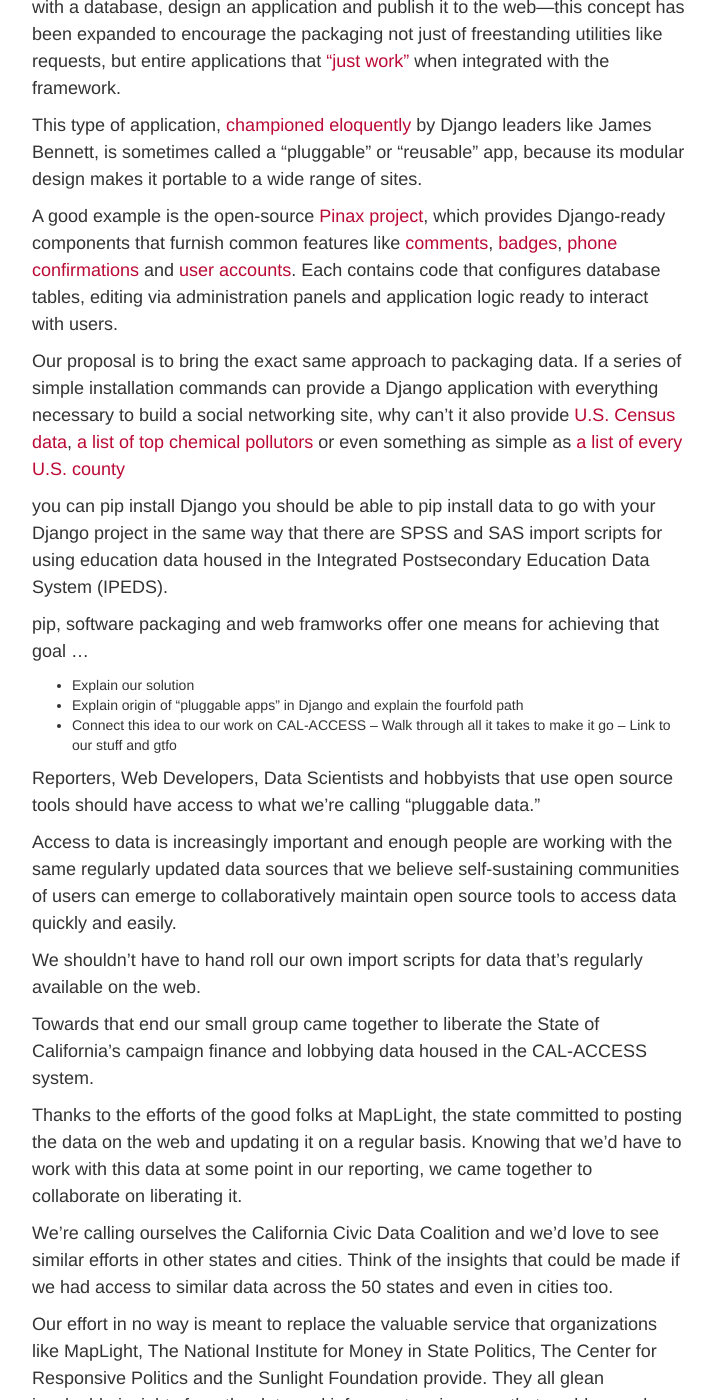
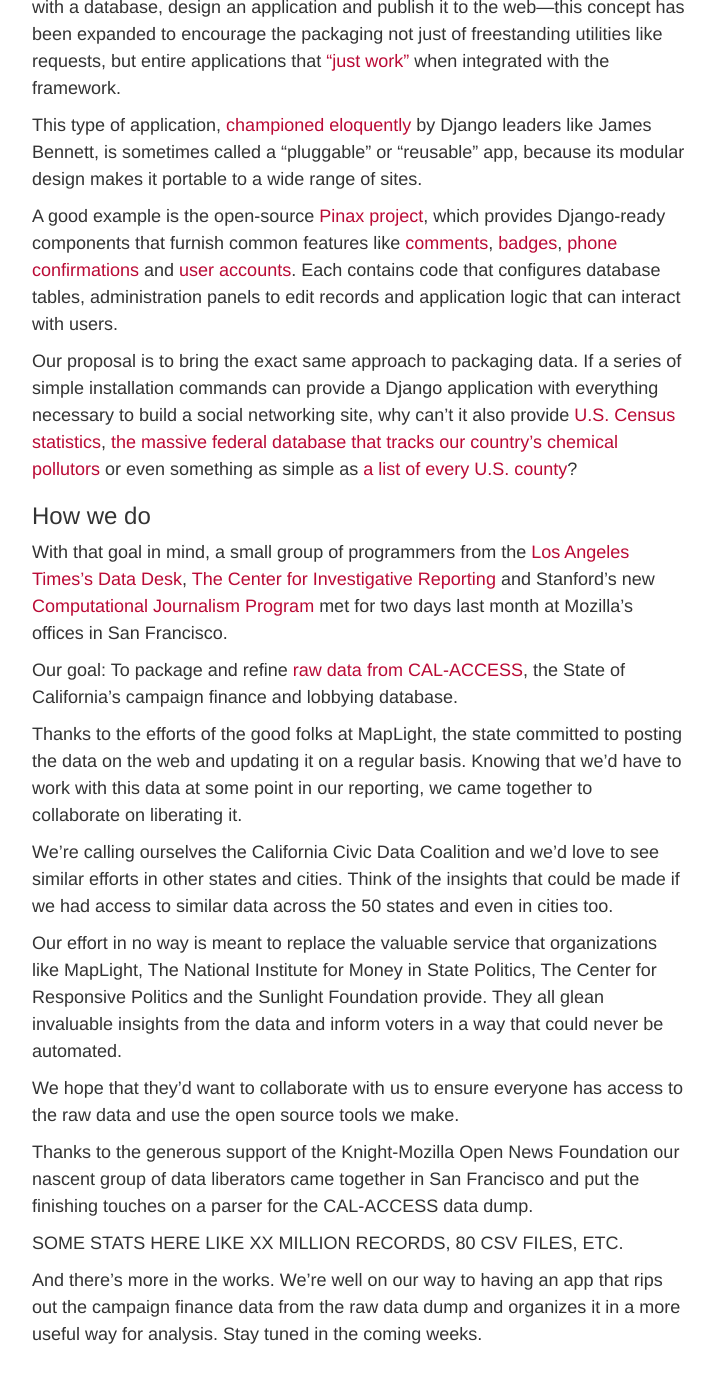
Before and after one commit to palewire/californiacivicdata.org, a Jekyll site: the page built from _posts/2015-01-01-pluggable-data.markdown, in a window 1280 px wide and 1400 px high, scrolled down 1527 px. Shown: the whole window, without its empty margins (38-753 px from the left). Built offline with Jekyll 4.4.1, drawn with Linux system fonts in a browser that asks for light colours; after the commit the page ends 2885 px from its top, so only the background shows below that.

Commit message:
Updated 2015-01-01-pluggable-data.markdown

```diff
--- a/_posts/2015-01-01-pluggable-data.markdown
+++ b/_posts/2015-01-01-pluggable-data.markdown
@@ -50,29 +50,15 @@
 
 This type of application, [championed](http://www.b-list.org/weblog/2007/nov/29/django-blog/) [eloquently](https://www.youtube.com/watch?v=A-S0tqpPga4) by Django leaders like James Bennett, is sometimes called a "pluggable" or "reusable" app, because its modular design makes it portable to a wide range of sites.
 
-A good example is the open-source [Pinax project](http://pinaxproject.com/), which provides Django-ready components that furnish common features like [comments](https://github.com/eldarion/dialogos), [badges](https://github.com/eldarion/brabeion), [phone confirmations](https://github.com/pinax/pinax-phone-confirmation) and [user accounts](https://github.com/pinax/django-user-accounts). Each contains code that configures database tables, editing via administration panels and application logic ready to interact with users.
+A good example is the open-source [Pinax project](http://pinaxproject.com/), which provides Django-ready components that furnish common features like [comments](https://github.com/eldarion/dialogos), [badges](https://github.com/eldarion/brabeion), [phone confirmations](https://github.com/pinax/pinax-phone-confirmation) and [user accounts](https://github.com/pinax/django-user-accounts). Each contains code that configures database tables, administration panels to edit records and application logic that can interact with users.
 
-Our proposal is to bring the exact same approach to packaging data. If a series of simple installation commands can provide a Django application with everything necessary to build a social networking site, why can't it also provide [U.S. Census data](http://factfinder2.census.gov/faces/nav/jsf/pages/download_center.xhtml), [a list of top chemical pollutors](http://www2.epa.gov/toxics-release-inventory-tri-program/tri-basic-data-files-calendar-years-1987-2012) or even something as simple as [a list of every U.S. county](http://www.epa.gov/envirofw/html/codes/state.html)
+Our proposal is to bring the exact same approach to packaging data. If a series of simple installation commands can provide a Django application with everything necessary to build a social networking site, why can't it also provide [U.S. Census statistics](http://factfinder2.census.gov/faces/nav/jsf/pages/download_center.xhtml), [the massive federal database that tracks our country's chemical pollutors](http://www2.epa.gov/toxics-release-inventory-tri-program/tri-basic-data-files-calendar-years-1987-2012) or even something as simple as [a list of every U.S. county](http://www.epa.gov/envirofw/html/codes/state.html)?
 
-you can pip install Django you should be able to pip install data to go with your Django project in the same way that there are SPSS and SAS import scripts for using education data housed in the Integrated Postsecondary Education Data System (IPEDS).
+### How we do
 
-pip, software packaging and web framworks offer one means for achieving that goal ...
+With that goal in mind, a small group of programmers from the [Los Angeles Times's Data Desk](http://www.latimes.com/local/datadesk/), [The Center for Investigative Reporting](http://cironline.org/) and Stanford's new [Computational Journalism Program](http://towcenter.org/blog/data-journalist-profile-cheryl-phillips-stanford-data-journalism/) met for two days last month at Mozilla's offices in San Francisco.
 
-- Explain our solution
-- Explain origin of "pluggable apps" in Django and explain the fourfold path
-- Connect this idea to our work on CAL-ACCESS
--- Walk through all it takes to make it go
--- Link to our stuff and gtfo
-
-Reporters, Web Developers,  Data Scientists and hobbyists that use open source tools should have access to what we’re calling “pluggable data.”
-
-
-
-Access to data is increasingly important and enough people are working with the same regularly updated data sources that we believe self-sustaining communities of users can emerge to collaboratively maintain open source tools to access data quickly and easily.
-
-We shouldn’t have to hand roll our own import scripts for data that’s regularly available on the web.
-
-Towards that end our small group came together to liberate the State of California’s campaign finance and lobbying data housed in the CAL-ACCESS system.
+Our goal: To package and refine [raw data from CAL-ACCESS](http://www.sos.ca.gov/prd/cal-access/), the State of California’s campaign finance and lobbying database.
 
 Thanks to the efforts of the good folks at MapLight, the state committed to posting the data on the web and updating it on a regular basis. Knowing that we’d have to work with this data at some point in our reporting, we came together to collaborate on liberating it.
 
```
